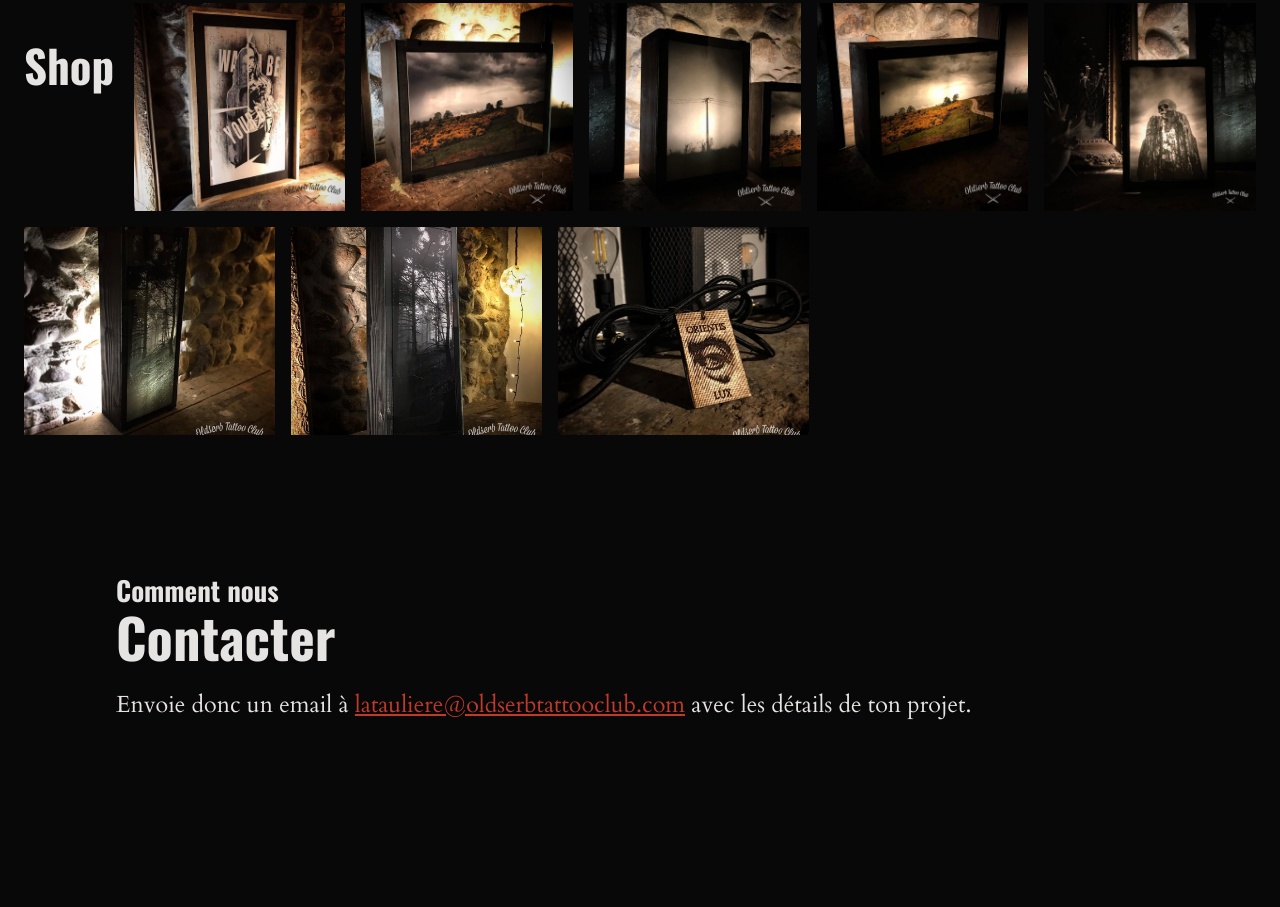
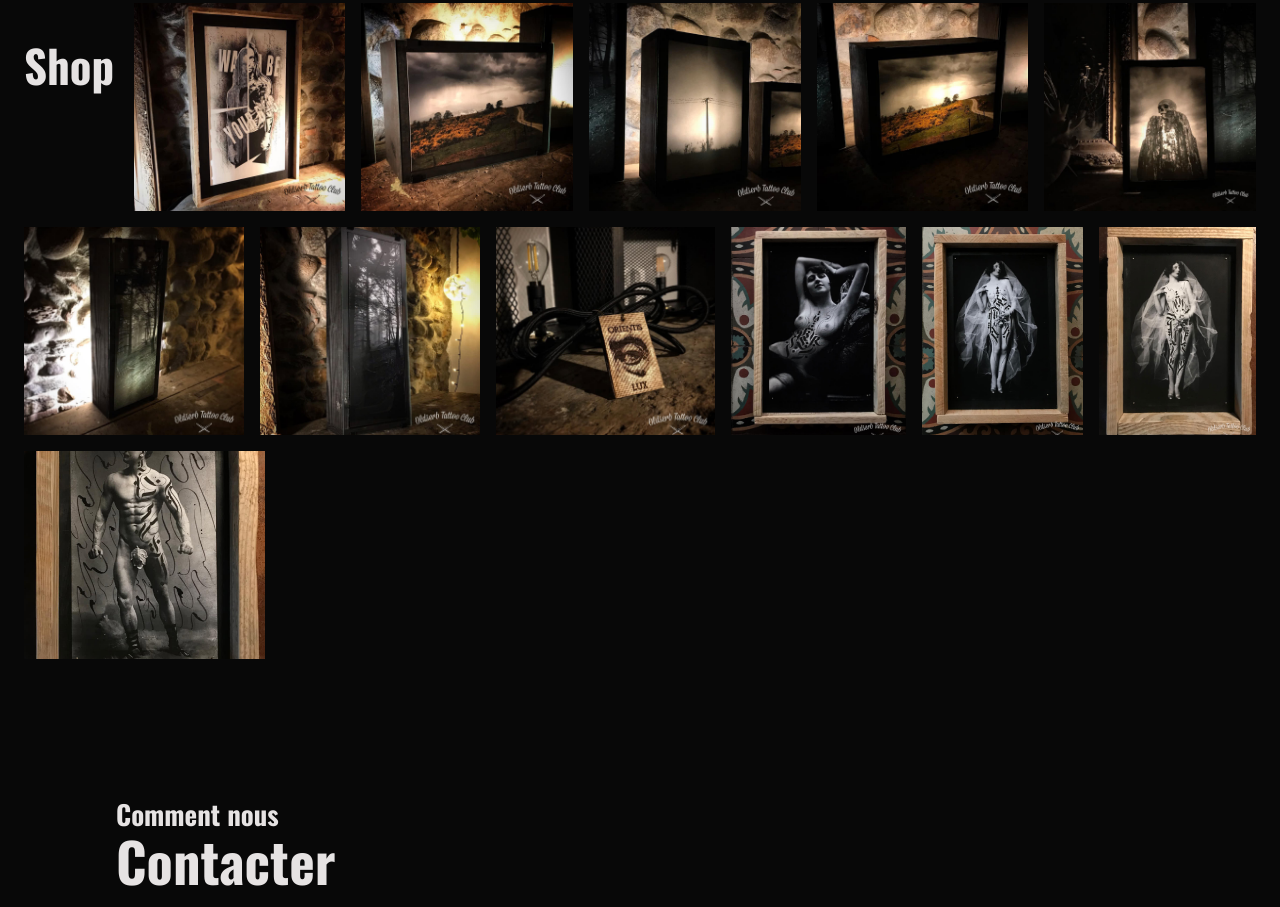
Before and after one commit to oldserbtattooclub/oldserbtattooclub, a plain HTML site: page index.html in a window 1280 px wide. Shown: the part 4853-5760 px from the top of the page. Drawn offline with nearby package versions, Linux system fonts and the light colour scheme.

Commit message:
Added 4 new picture frames to Shop category

```diff
--- a/index.html
+++ b/index.html
@@ -517,6 +517,26 @@
           <img src="img/shop/ostc_shop_08.jpg" alt="Détail câble" loading="lazy">
         </a>
       </li>
+      <li>
+        <a href="img/shop/ostc_shop_10.jpg" data-fancybox="gallery" data-caption="Femme tattoo 1" title="Femme tattoo 1">
+          <img src="img/shop/ostc_shop_10.jpg" alt="Femme tattoo 1" loading="lazy">
+        </a>
+      </li>
+      <li>
+        <a href="img/shop/ostc_shop_11.jpg" data-fancybox="gallery" data-caption="Femme tattoo 2" title="Femme tattoo 2">
+          <img src="img/shop/ostc_shop_11.jpg" alt="Femme tattoo 2" loading="lazy">
+        </a>
+      </li>
+      <li>
+        <a href="img/shop/ostc_shop_12.jpg" data-fancybox="gallery" data-caption="Femme tattoo 2b" title="Femme tattoo 2b">
+          <img src="img/shop/ostc_shop_12.jpg" alt="Femme tattoo 2b" loading="lazy">
+        </a>
+      </li>
+      <li>
+        <a href="img/shop/ostc_shop_13.jpg" data-fancybox="gallery" data-caption="Homme tattoo 1" title="Homme tattoo 1">
+          <img src="img/shop/ostc_shop_13.jpg" alt="Homme tattoo 1" loading="lazy">
+        </a>
+      </li>
       <li></li>
     </ul>
   </section>
```
Also changed, not shown: img/shop/ostc_shop_10.jpg (added), img/shop/ostc_shop_11.jpg (added), img/shop/ostc_shop_12.jpg (added), img/shop/ostc_shop_13.jpg (added).
